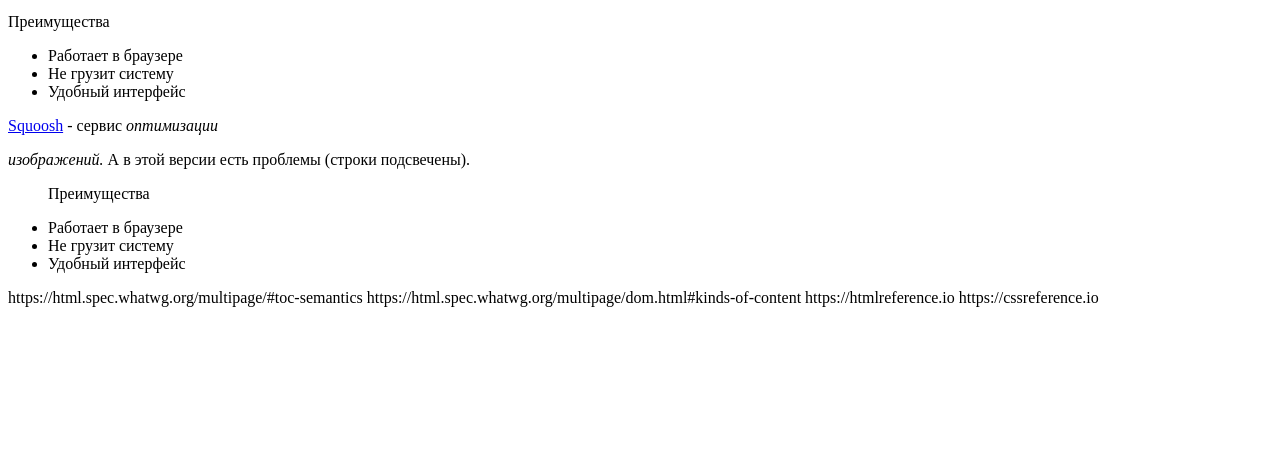
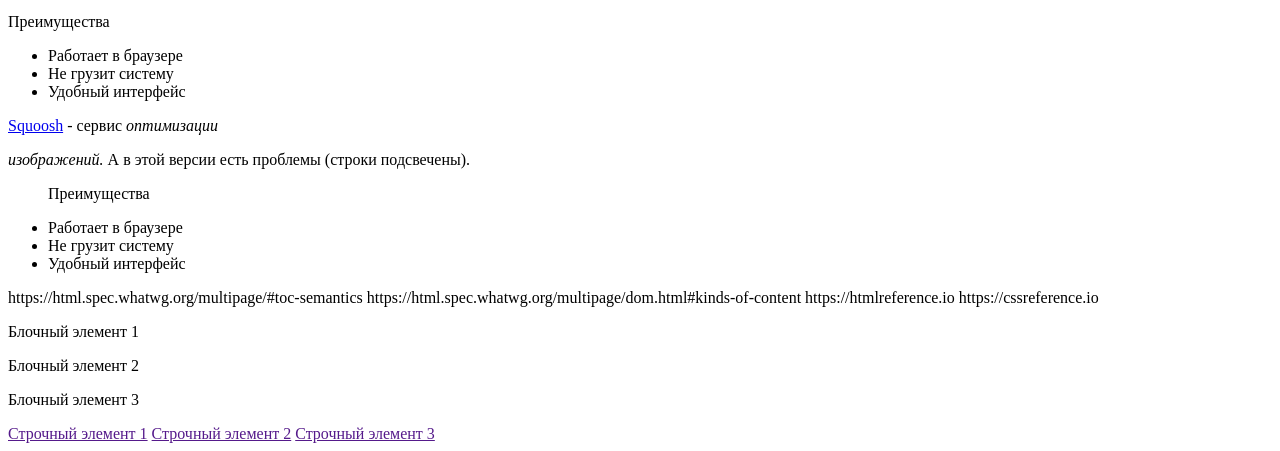
Before and after one commit to SergeyKolienko/Totorial, a plain HTML site: page index.html in a window 1280 px wide. Shown: the part 987-1438 px from the top of the page. Before the commit the page ends 1302 px from the top, so only its background shows below. Drawn offline with Linux system fonts and the light colour scheme.

Commit message:
Поток документа

```diff
--- a/index.html
+++ b/index.html
@@ -117,3 +117,12 @@ https://cssreference.io
     <!-- Содержание -->
   </body>
 </html>
+<!-- Абзац это блочный элемент -->
+<p>Блочный элемент 1</p>
+<p>Блочный элемент 2</p>
+<p>Блочный элемент 3</p>
+
+<!-- Ссылка это строчный элемент -->
+<a href="">Строчный элемент 1</a>
+<a href="">Строчный элемент 2</a>
+<a href="">Строчный элемент 3</a>
```
